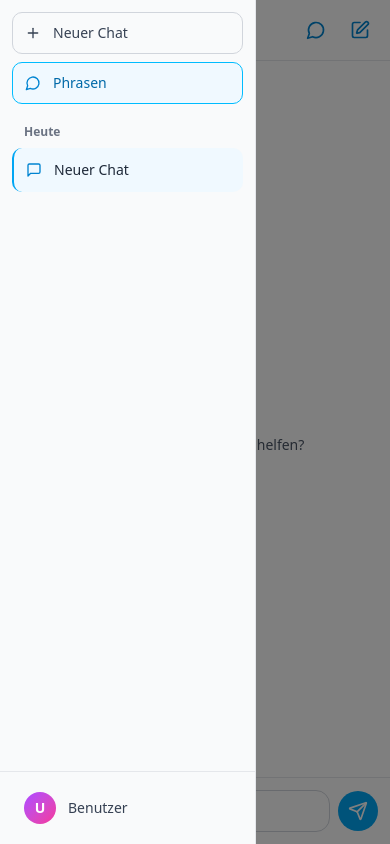
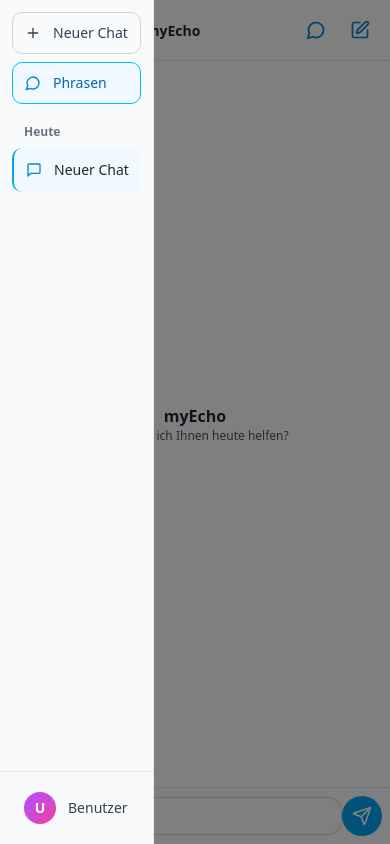
Before and after one commit to seiferla/My-Echo, a React (Vite) app in the folder frontend/: page / in a window 390 px wide. Both pictures are taken after a click on the button 30 px from the left and 30 px from the top of the page. Built offline with nearby package versions, Linux system fonts and the light colour scheme.

Commit message:
Adjust component layouts for better responsiveness and add support for safe area insets

```diff
--- a/frontend/src/components/ChatArea.tsx
+++ b/frontend/src/components/ChatArea.tsx
@@ -68,7 +68,7 @@
         <div className="flex-1 flex flex-col overflow-hidden">
             {/* Fullscreen compose overlay */}
             {isComposing && (
-                <div className="fixed inset-0 z-50 bg-white dark:bg-[#212121] flex flex-col">
+                <div className="fixed inset-0 z-50 bg-white dark:bg-[#212121] flex flex-col" style={{ paddingTop: 'env(safe-area-inset-top, 0px)', paddingBottom: 'env(safe-area-inset-bottom, 0px)' }}>
                     {/* Top bar */}
                     <div
                         className="flex items-center justify-between px-4 py-4 border-b border-gray-200 dark:border-gray-700">
@@ -106,16 +106,16 @@
                 {chat?.messages.length === 0 ? (
                     <div className="h-full flex items-center justify-center px-4">
                         <div className="text-center max-w-2xl">
-                            <h1 className="text-3xl md:text-4xl lg:text-5xl font-semibold text-gray-800 dark:text-gray-100 mb-4">
+                            <h1 className="text-2xl md:text-4xl lg:text-5xl font-semibold text-gray-800 dark:text-gray-100 mb-2 md:mb-4">
                                 myEcho
                             </h1>
-                            <p className="text-sm md:text-base text-gray-600 dark:text-gray-400">
+                            <p className="text-xs md:text-base text-gray-600 dark:text-gray-400">
                                 Wie kann ich Ihnen heute helfen?
                             </p>
                         </div>
                     </div>
                 ) : (
-                    <div className="max-w-3xl mx-auto px-3 md:px-4 py-4 md:py-8">
+                    <div className="max-w-3xl mx-auto px-2 md:px-4 py-2 md:py-8">
                         {chat.messages.map((message, index) => (
                             <Message
                                 key={index}
@@ -145,12 +145,12 @@
             </div>
 
             {/* Bottom input bar */}
-            <div className="border-t border-gray-200 dark:border-gray-700 bg-white dark:bg-[#212121]">
-                <div className="max-w-3xl mx-auto px-3 md:px-4 py-3 md:py-4">
-                    <div className="relative flex items-center gap-2">
+            <div className="border-t border-gray-200 dark:border-gray-700 bg-white dark:bg-[#212121]" style={{ paddingBottom: 'env(safe-area-inset-bottom, 0px)' }}>
+                <div className="max-w-3xl mx-auto px-2 md:px-4 py-2 md:py-4">
+                    <div className="relative flex items-center gap-1.5 md:gap-2">
                         <button
                             onClick={() => setIsComposing(true)}
-                            className="flex-1 text-left resize-none rounded-xl border border-gray-300 dark:border-gray-600 bg-white dark:bg-[#2f2f2f] px-3 md:px-4 py-2.5 md:py-3 text-sm md:text-base hover:border-sky-400 dark:hover:border-sky-500 transition-colors truncate"
+                            className="flex-1 text-left resize-none rounded-xl border border-gray-300 dark:border-gray-600 bg-white dark:bg-[#2f2f2f] px-3 md:px-4 py-2 md:py-3 text-sm md:text-base hover:border-sky-400 dark:hover:border-sky-500 transition-colors truncate"
                         >
                             {input ? (
                                 <span className="text-gray-900 dark:text-gray-100">{input}</span>
--- a/frontend/src/components/ChatInterface.tsx
+++ b/frontend/src/components/ChatInterface.tsx
@@ -75,7 +75,7 @@
         onNewChat={createNewChat}
         onClose={() => setIsSidebarOpen(false)}
       />
-      <div className="flex-1 flex flex-col min-w-0">
+    <div className="flex-1 flex flex-col min-w-0" style={{ paddingTop: 'env(safe-area-inset-top, 0px)' }}>
         <header className="flex items-center gap-2 px-3 md:px-4 py-3 border-b border-gray-200 dark:border-gray-700 bg-white dark:bg-[#212121]">
           <button
             onClick={toggleSidebar}
@@ -83,8 +83,8 @@
           >
             <Menu className="w-5 h-5 text-gray-700 dark:text-gray-300" />
           </button>
-          <div className="flex-1 text-center">
-            <span className="text-sm md:text-base font-semibold text-gray-800 dark:text-gray-200">
+          <div className="flex-1 text-center min-w-0">
+            <span className="text-sm md:text-base font-semibold text-gray-800 dark:text-gray-200 truncate block">
               myEcho
             </span>
           </div>
--- a/frontend/src/components/Message.tsx
+++ b/frontend/src/components/Message.tsx
@@ -112,11 +112,11 @@
 
     return (
         <div
-            className={`py-4 md:py-6 px-2 md:px-4 group/msg ${
+            className={`py-3 md:py-6 px-1 md:px-4 group/msg ${
                 isUser ? 'bg-white dark:bg-[#212121]' : 'bg-gray-50 dark:bg-[#2f2f2f]'
             }`}
         >
-            <div className="max-w-3xl mx-auto flex gap-3 md:gap-4">
+            <div className="max-w-3xl mx-auto flex gap-2 md:gap-4">
                 {/* Left icon – speaker for user, bot avatar for assistant */}
                 {isUser ? (
                     <button
--- a/frontend/src/components/PhrasesPage.tsx
+++ b/frontend/src/components/PhrasesPage.tsx
@@ -58,7 +58,7 @@
     };
 
     return (
-        <div className="flex flex-col h-screen bg-white dark:bg-[#212121]">
+        <div className="flex flex-col h-screen bg-white dark:bg-[#212121]" style={{ paddingTop: 'env(safe-area-inset-top, 0px)', paddingBottom: 'env(safe-area-inset-bottom, 0px)' }}>
             <header className="flex items-center gap-3 px-3 md:px-4 py-3 border-b border-gray-200 dark:border-gray-700">
                 <button
                     onClick={() => navigate('/')}
--- a/frontend/src/components/Sidebar.tsx
+++ b/frontend/src/components/Sidebar.tsx
@@ -66,7 +66,7 @@
     if (!isOpen) return null;
 
     return (
-        <div className="w-64 md:w-72 bg-gray-50 dark:bg-[#171717] border-r border-gray-200 dark:border-gray-700 flex flex-col fixed md:relative h-full z-20 md:z-0">
+        <div className="w-[85%] max-w-[280px] md:w-72 bg-gray-50 dark:bg-[#171717] border-r border-gray-200 dark:border-gray-700 flex flex-col fixed md:relative h-full z-20 md:z-0" style={{ paddingTop: 'env(safe-area-inset-top, 0px)', paddingBottom: 'env(safe-area-inset-bottom, 0px)' }}>
             <div className="p-3 space-y-2">
                 <button
                     onClick={onNewChat}
```
